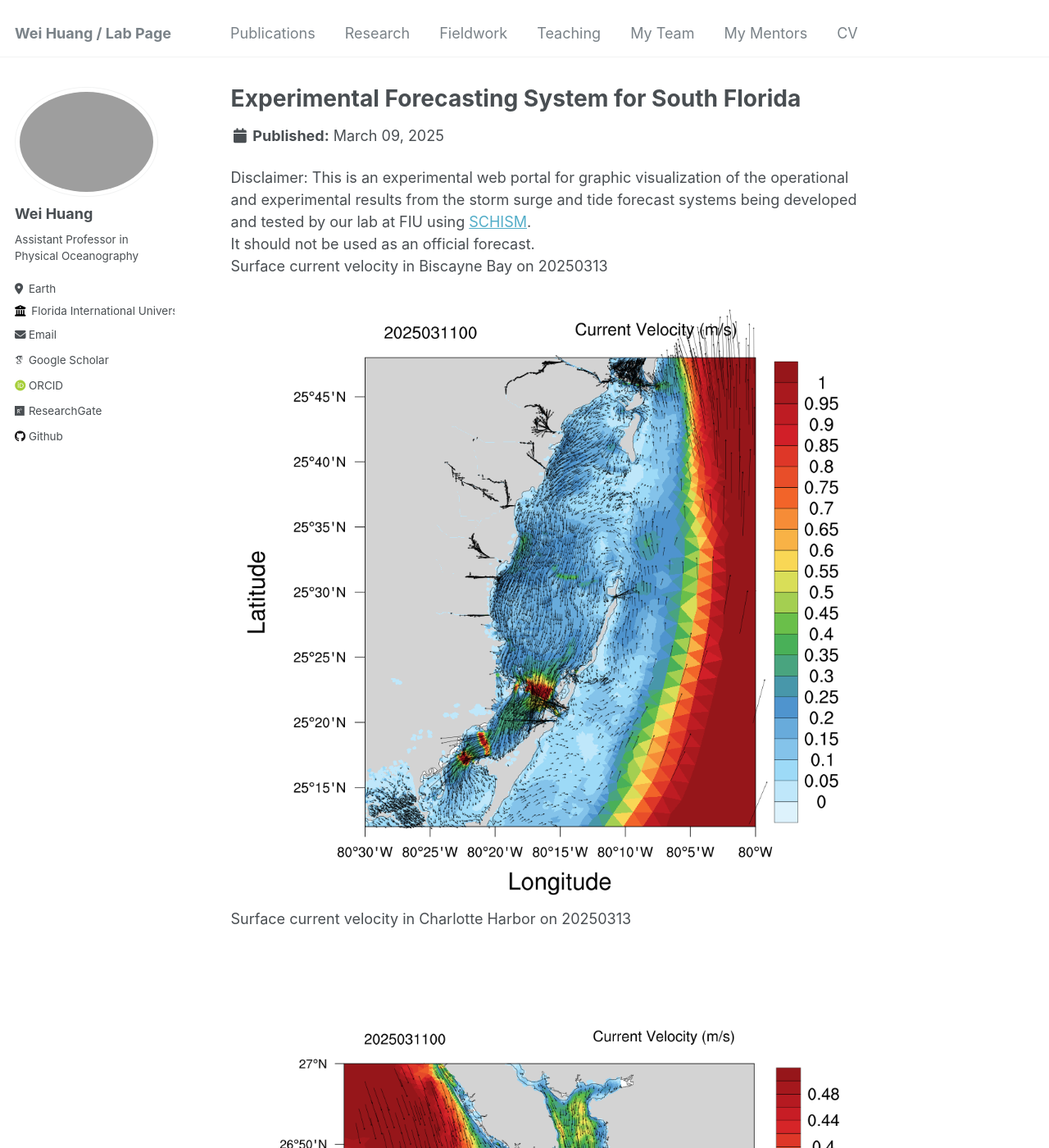
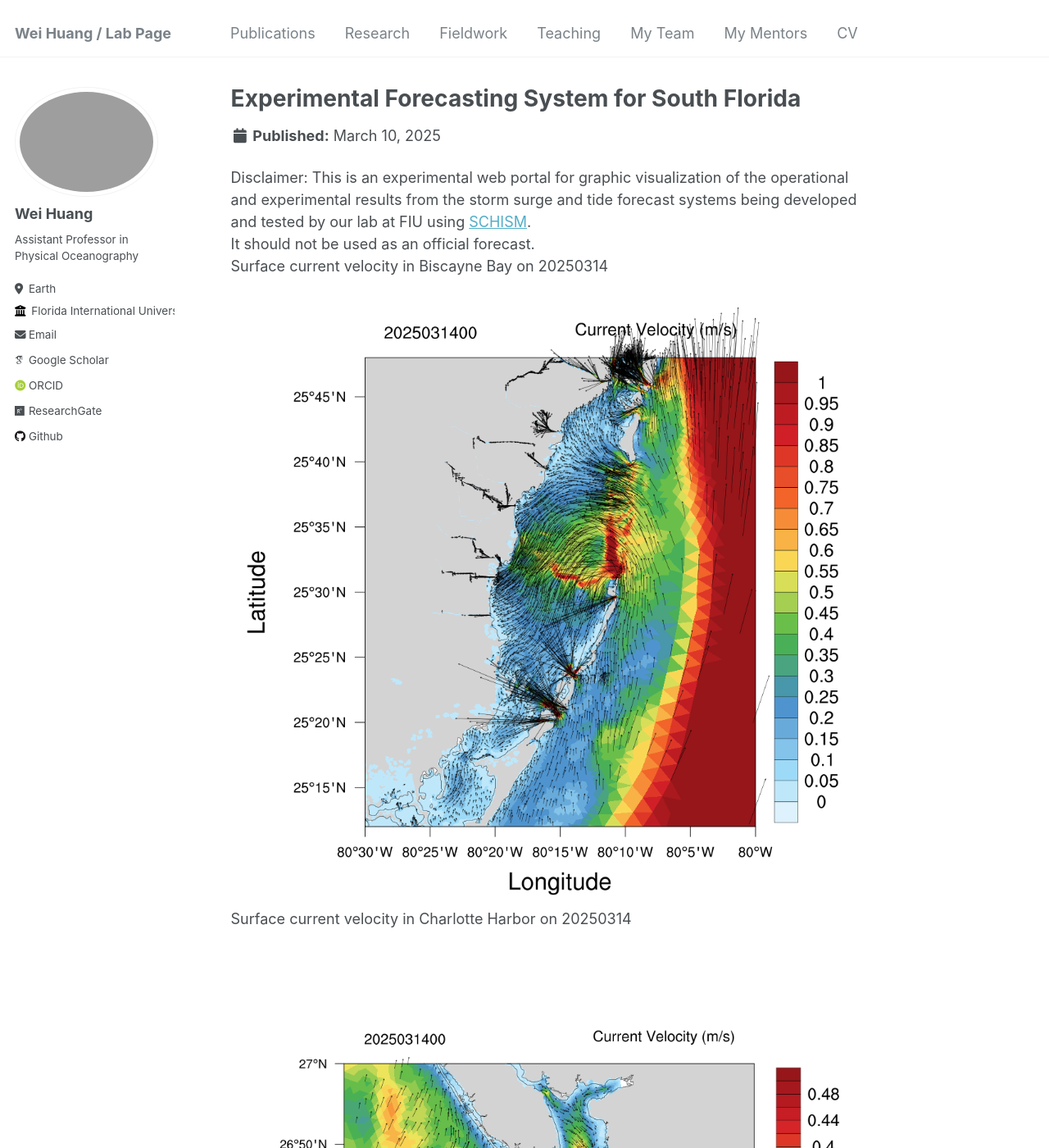
Before and after one commit to huang96169/huang96169.github.io, a Jekyll site: the page built from _research/research-1.md, in a window 1280 px wide and 1400 px high. Shown: the whole window at 82% size. Built offline with Jekyll 4.4.1, drawn with Linux system fonts in a browser that asks for light colours; some web fonts are replaced; some of the changed text lies outside the part shown.

Commit message:
replaced research_uv1.gif research_salt1.gif research_temp1.gif and replaced research_elev2.gif research_uv2.gif research_salt2.gif research_temp2.gif

```diff
--- a/_research/research-1.md
+++ b/_research/research-1.md
@@ -1,7 +1,7 @@
 ---
 title: "Experimental Forecasting System for South Florida"
-short: Surface current velocity of South Florida from 20250309 to 20250313
-date: 2025-03-09
+short: Surface current velocity of South Florida from 20250310 to 20250314
+date: 2025-03-10
 short1: "Disclaimer: This is an experimental web portal for graphic visualization of the operational and experimental results from the storm surge and tide forecast systems being developed and tested by our lab at FIU using [SCHISM](https://ccrm.vims.edu/schismweb/). It should not be used as an official forecast."
 excerpt: "<img src='/images/research_uv1.gif'>"
 collection: research
@@ -10,11 +10,11 @@ collection: research
 Disclaimer:
 This is an experimental web portal for graphic visualization of the operational and experimental results from the storm surge and tide forecast systems being developed and tested by our lab at FIU using [SCHISM](https://ccrm.vims.edu/schismweb/).<br/>
 It should not be used as an official forecast.<br/>
-Surface current velocity in Biscayne Bay on 20250313<br/>
+Surface current velocity in Biscayne Bay on 20250314<br/>
 <img src='/images/research_Bbay.png'>
-Surface current velocity in Charlotte Harbor on 20250313<br/>
+Surface current velocity in Charlotte Harbor on 20250314<br/>
 <img src='/images/research_Cbay.png'>
-Surface current velocity in Tampa Bay on 20250313<br/>
+Surface current velocity in Tampa Bay on 20250314<br/>
 <img src='/images/research_Tbay.png'>
 The map below showns observational stations used for validating the model's results, as well as the horizontal grid. <br/>
 The horizontal grid for SCHISM in simulating Biscayne Bay in South Florida, using flexible resolution resolving levees and canals (1-2 m), watershed rural and urban areas (30m-50m) and coastal ocean (500m-5km).<br/>
```
Also changed, not shown: _research/research-2.md (+6 -6 lines), images/research_Bbay.png, images/research_Cbay.png, images/research_Tbay.png, images/research_maxelev2.gif, 4 other files.
